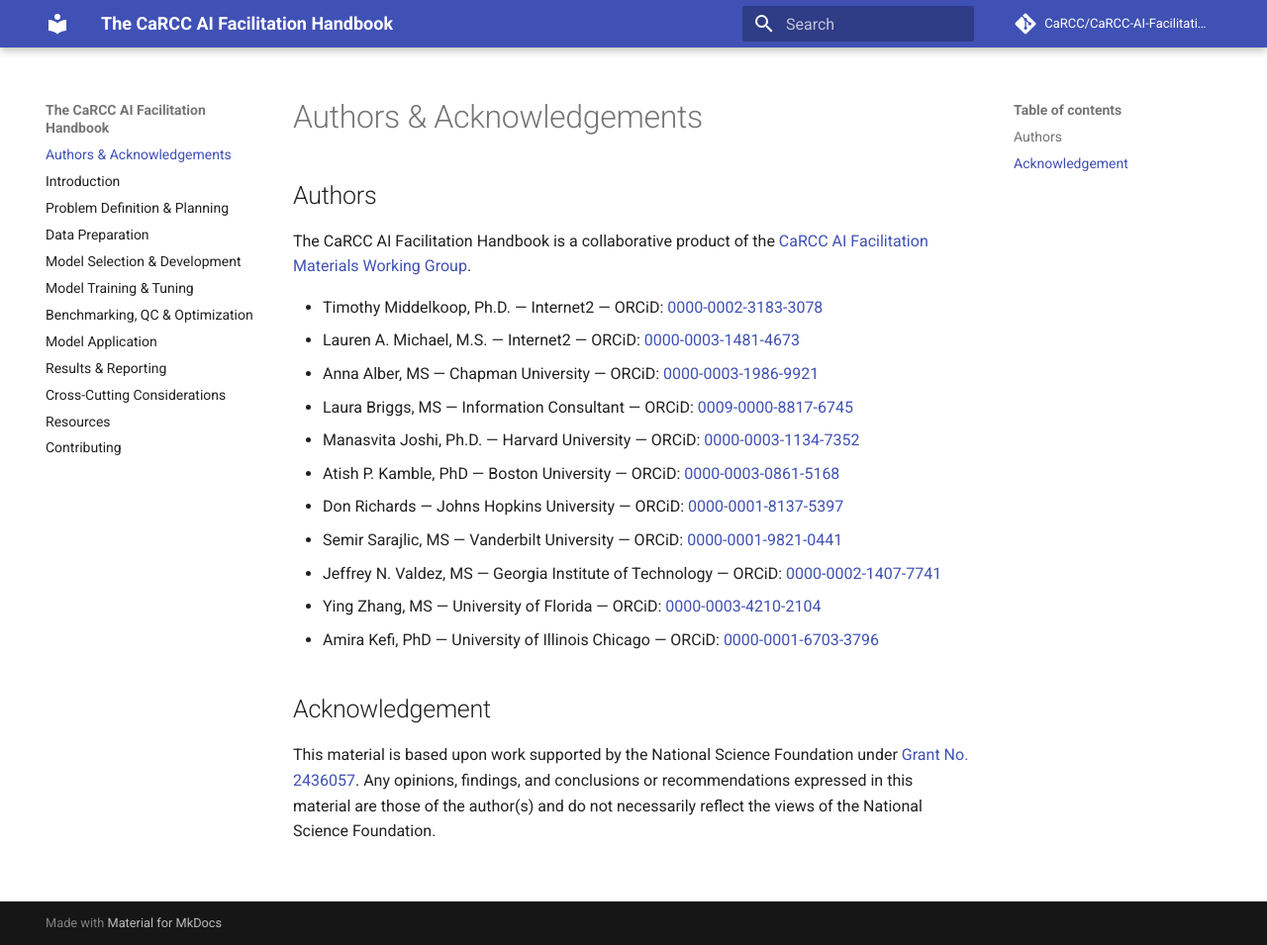
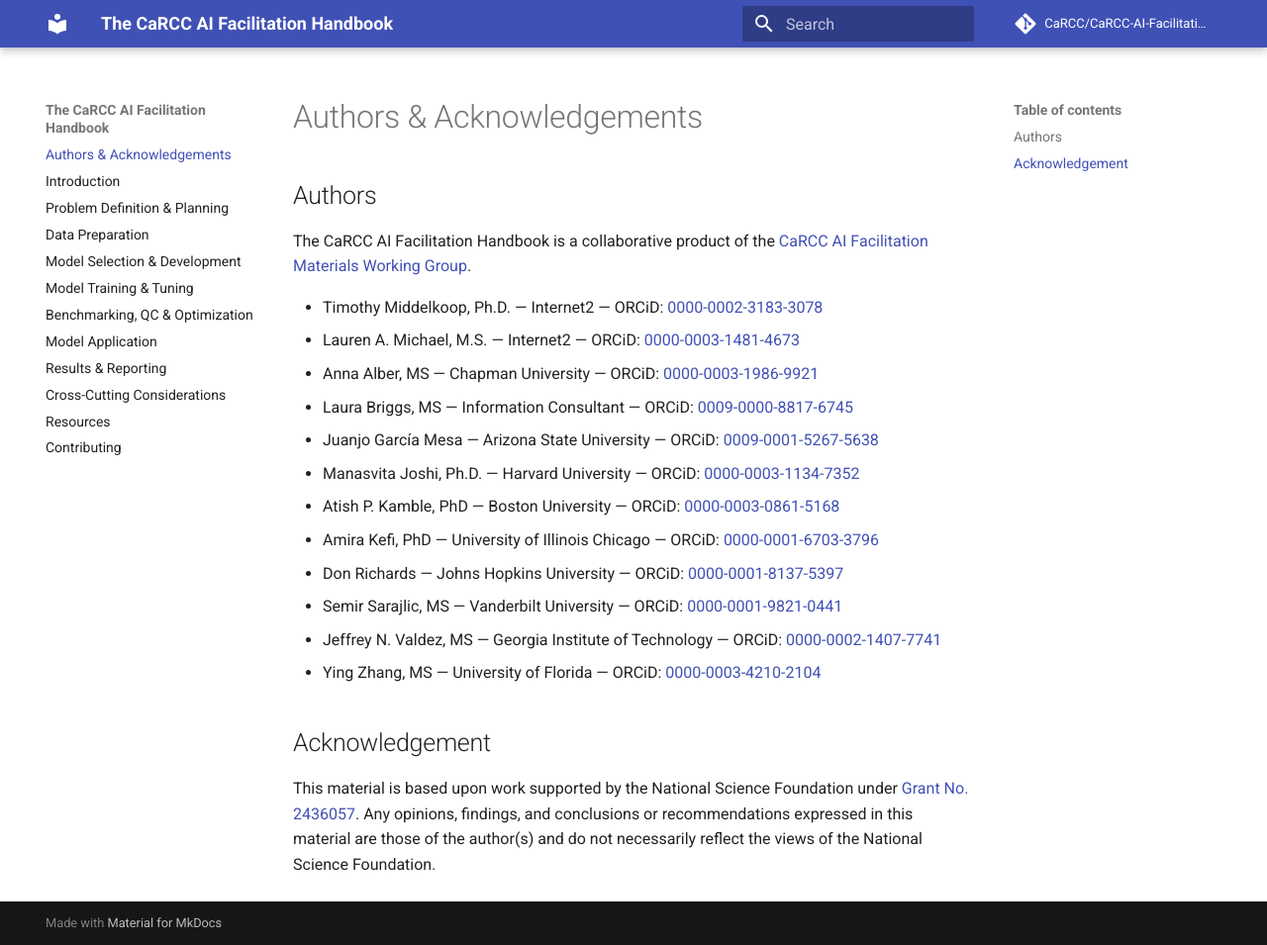
Before and after one commit to CaRCC/CaRCC-AI-Facilitation-Handbook, an MkDocs documentation site: the page built from handbook/authors.md, in a window 1280 px wide and 955 px high. Shown: the whole window at 99% size. Built offline with MkDocs 1.6.1 and Material for MkDocs 9.7.7, drawn with Linux system fonts in a browser that asks for light colours; comment, search, counter and statistics services are not loaded.

Commit message:
Add Juanjo García Mesa as an author; alphabetize author order
Juanjo approved inclusion as an author (juanjo.garciamesa@asu.edu). Reordered
the author list: Middelkoop (lead), Michael, then the remaining authors
alphabetically by last name.

Co-Authored-By: Claude <noreply@anthropic.com>

```diff
--- a/handbook/authors.md
+++ b/handbook/authors.md
@@ -14,10 +14,14 @@ Group](https://carcc.org/ai-facilitation-materials-working-group/).
   [0000-0003-1986-9921](https://orcid.org/0000-0003-1986-9921)
 - Laura Briggs, MS — Information Consultant — ORCiD:
   [0009-0000-8817-6745](https://orcid.org/0009-0000-8817-6745)
+- Juanjo García Mesa — Arizona State University — ORCiD:
+  [0009-0001-5267-5638](https://orcid.org/0009-0001-5267-5638)
 - Manasvita Joshi, Ph.D. — Harvard University — ORCiD:
   [0000-0003-1134-7352](https://orcid.org/0000-0003-1134-7352)
 - Atish P. Kamble, PhD — Boston University — ORCiD:
   [0000-0003-0861-5168](https://orcid.org/0000-0003-0861-5168)
+- Amira Kefi, PhD — University of Illinois Chicago — ORCiD:
+  [0000-0001-6703-3796](https://orcid.org/0000-0001-6703-3796)
 - Don Richards — Johns Hopkins University — ORCiD:
   [0000-0001-8137-5397](https://orcid.org/0000-0001-8137-5397)
 - Semir Sarajlic, MS — Vanderbilt University — ORCiD:
```
Also changed, not shown: other parts of handbook/authors.md (+0 -2 lines), README.md (+4 -2 lines).
